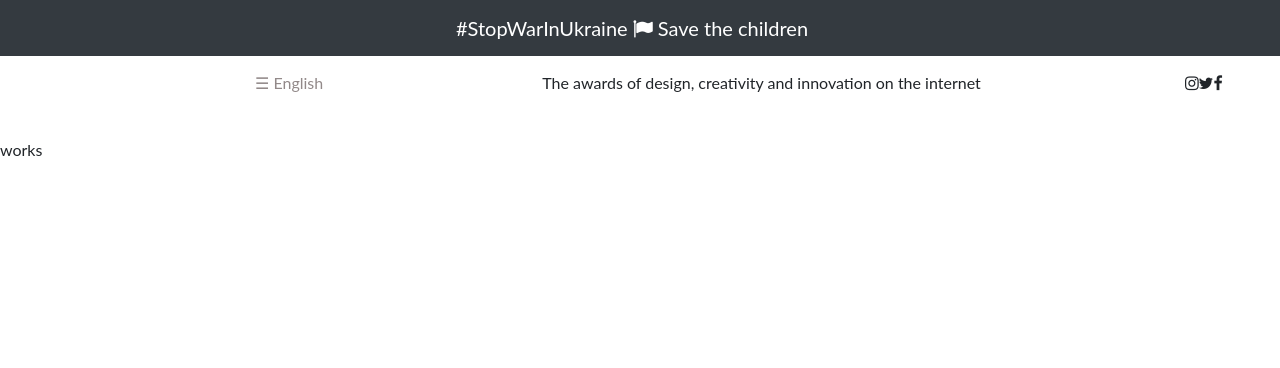
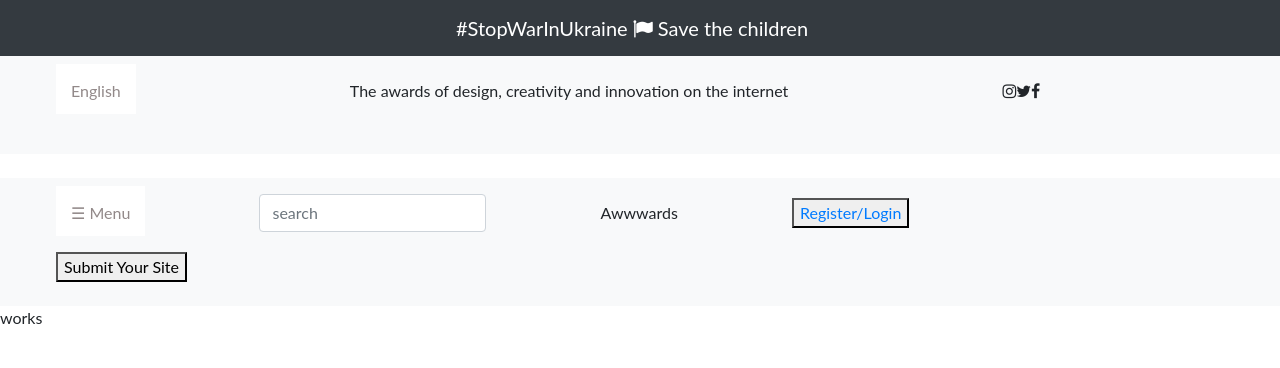
Before and after one commit to Sieva-cmd/awards, a Django app: page / in a window 1280 px wide. Shown: the top 368 px of the page. Run offline with Django 4.2, Linux system fonts and the light colour scheme; some libraries are stand-ins or nearby versions.

Commit message:
add another navbar

```diff
--- a/projects/templates/navbar.html
+++ b/projects/templates/navbar.html
@@ -10,11 +10,24 @@
     z-index: 1;
     top: 0;
     left: 0;
-    background-color: #111;
+    background-color:white;
     overflow-x: hidden;
     transition: 0.5s;
     padding-top: 60px;
   }
+  .sidebarnav{
+    height: 100%;
+    width: 0;
+    position: fixed;
+    z-index: 1;
+    top: 0;
+    left: 0;
+    background-color:white;
+    overflow-x: hidden;
+    transition: 0.5s;
+    padding-top: 60px;
+  }
+
 
   .sidebar a {
     padding: 8px 8px 8px 32px;
@@ -25,10 +38,30 @@
     transition: 0.3s;
   }
 
-  .sidebar a:hover {
-    color: #f1f1f1;
+  .sidebarnav a{
+    padding: 8px 8px 8px 32px;
+    text-decoration: none;
+    font-size: 25px;
+    color: #818181;
+    display: block;
+    transition: 0.3s;
   }
 
+  .sidebar a:hover {
+    color:wheat;
+  }
+
+  .sidebarnav a:hover{
+    color:wheat;
+  }
+
+  .sidebarnav .closebtn{
+    position: absolute;
+    top: 0;
+    right: 25px;
+    font-size: 36px;
+    margin-left: 50px;
+  }
   .sidebar .closebtn {
     position: absolute;
     top: 0;
@@ -55,18 +88,37 @@
 
 
   }
+  .menu{
+    transition: margin-left .5s;
+  }
   #main p{
     background-color: white;
     color: rgb(146, 137, 137);
 
   }
+  #menu p{
+    background-color: white;
+    color: rgb(146, 137, 137);
+  }
+
   #main small{
+    font-style: underline;
+  }
+  #menu small{
     font-style: underline;
   }
   #main ul li{
     list-style: none;
     display: inline-flex;
-    margin-left: 200px;
+    padding-right: 210px;
+
+  }
+  #menu ul li{
+    list-style: none;
+    display: inline-flex;
+    padding-right: 110px;
+
+
   }
 
 
@@ -82,27 +134,66 @@
   </nav>
 
 
-
+  <nav class="navbar navbar-expand-lg navbar-light bg-light">
     <div id="mySidebar" class="sidebar">
-      <a href="javascript:void(0)" class="closebtn" onclick="closeNav()">×</a>
-      <a href="#">About</a>
-      <a href="#">Services</a>
-      <a href="#">Clients</a>
-      <a href="#">Contact</a>
+      <a href="javascript:void(0)" class="closebtn" onclick="closeNav()"> close ×</a>
+      <a href="#">English</a>
+      <a href="#">Chinese</a>
+      <a href="#">Japanese</a>
+      <a href="#">French</a>
+      <a href="#">Espano</a>
+      <a href="#">Korean</a>
     </div>
 
     <div id="main">
       <ul>
         <li id="listone">
-          <p class="openbtn" onclick="openNav()"><small>☰ English </small></p>
+          <p class="openbtn" onclick="openNav()"><small> English </small></p>
         </li>
         <li>The awards of design, creativity and innovation on the internet</li>
         <li><i class="fa fa-instagram" aria-hidden="true"></i> <i class="fa fa-twitter" aria-hidden="true"></i> <i class="fa fa-facebook" aria-hidden="true"></i></li>
       </ul>
 
+  </nav>
+   <br>
+
+  <nav class="navbar  navbar-expand-lg navbar-light bg-light">
+  </div>
+  <div id="mySidebarnav" class="sidebarnav">
+    <a href="javascript:void(0)" class="closebtn" onclick="closeNavbar()"> close ×</a>
+    <a href="#">Register/Login</a>
+    <a href="#">Home</a>
+    <a href="#">Winners</a>
+    <a href="#">Nominees</a>
+    <a href="#">Collections</a>
+    <a href="#">Academy</a>
+    <a href="#">Proffesional Directory</a>
+    <a href="#">Jobs & Talent</a>
+  </div>
+
+  <div id="menu">
+    <ul>
+      <li id="listone">
+        <p class="openbtn" onclick="openNavbar()"><small>☰ Menu </small></p>
+      </li>
+      <li><div class="input-group">
+        <div class="form-outline">
+          <input type="search" id="form1" class="form-control" name="search" placeholder="search" />
+
+        </div>
+
+      </div></li>
+      <li>Awwwards</li>
+      <li> <button> <a href="">Register/Login</a> </button></li>
+      <li> <button>Submit Your Site</button></li>
+
+    </ul>
 
 
-    </div>
+
+  </div>
+  </nav>
+
 
     <script>
     function openNav() {
@@ -115,3 +206,14 @@
       document.getElementById("main").style.marginLeft= "0";
     }
     </script>
+      <script>
+        function openNavbar() {
+          document.getElementById("mySidebarnav").style.width = "250px";
+          document.getElementById("menu").style.marginLeft = "250px";
+        }
+
+        function closeNavbar() {
+          document.getElementById("mySidebarnav").style.width = "0";
+          document.getElementById("menu").style.marginLeft= "0";
+        }
+        </script>
```
